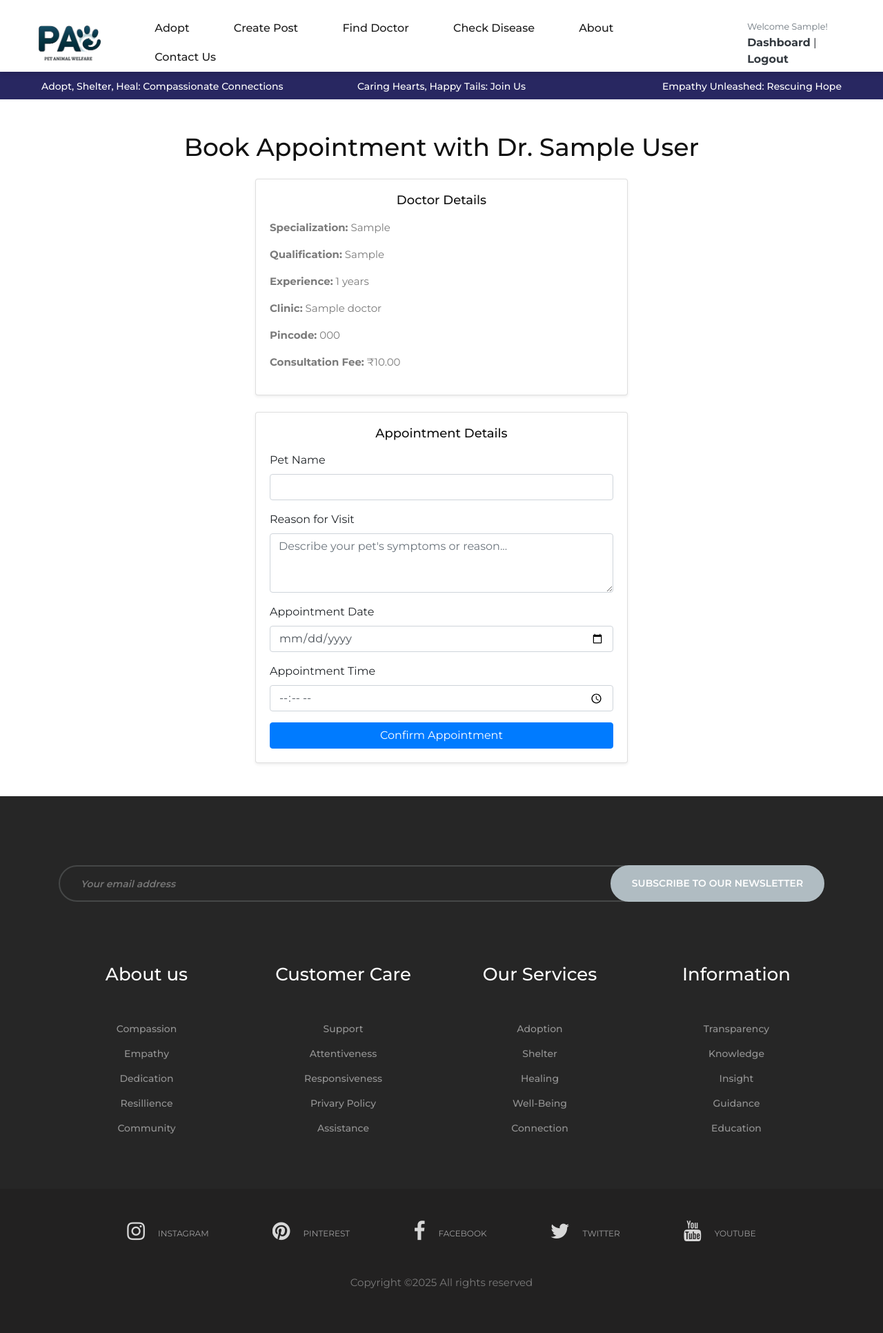
After one commit to aditya-agarwal2003/PetWelfare, a Django app: page /pet_adoption/book-appointment/1/ in a window 1280 px wide. The commit adds this page. Shown: the whole page at 69% size. Run offline with Django 4.2, Linux system fonts and the light colour scheme; a user stored in the database is signed in; tables that the repository leaves empty hold one stand-in row (values such as "Sample post"); style sheets or scripts are compiled from the project's sources; some libraries are stand-ins or nearby versions.

Commit message:
Create book doctor appoinement feature

```diff
--- a/pet_adoption/models.py
+++ b/pet_adoption/models.py
@@ -92,4 +92,4 @@ class Appointment(models.Model):
     created_at = models.DateTimeField(default=timezone.now)
 
     def __str__(self):
-        return f"{self.pet_name} - {self.user.first_name} with Dr. {self.doctor.user.first_name} on {self.date}"
+        return f"{self.pet_name} - {self.user.first_name} with Dr. {self.doctor.account.first_name} on {self.date}"
--- a/pet_adoption/urls.py
+++ b/pet_adoption/urls.py
@@ -7,6 +7,7 @@ urlpatterns = [
     path('contact/', views.contact, name = 'contact'),
     path('create_post/', views.create_post, name = 'create_post'),
     path('find-doctor/', views.find_doctor, name='find_doctor'),
+    path('book-appointment/<int:doctor_id>/', views.book_appointment, name='book_appointment'),
     re_path(r'see_details/(?P<post_id>\d+)/$', views.see_details, name = 'see_details'),
     re_path(r'delete_post/(?P<post_id>\d+)/$', views.delete_post, name = 'delete_post'),
     re_path(r'make_adopt_request/(?P<post_id>\d+)/$', views.make_adopt_request, name = 'make_adopt_request'),
--- a/pet_adoption/views.py
+++ b/pet_adoption/views.py
@@ -2,11 +2,12 @@ from django.shortcuts import render, redirect
 from django.urls import reverse
 from django.contrib.auth.decorators import login_required
 from django.db.models import Q
-from .models import Post, AdoptionRequest, Contact, Doctor
+from .models import Post, AdoptionRequest, Contact, Doctor, Appointment
 from .constants import HEADER_TAGS, HT_SIZE
 from .forms import PetForm, ContactForm
 import random
 from django.contrib import messages
+from django.utils import timezone
 
 
 # Create your views here.
@@ -134,6 +135,7 @@ def delete_adopt_request(request, ad_id):
     return redirect(reverse('see_details', kwargs={'post_id': post_id}))
 
 
+@login_required(login_url='login')
 def find_doctor(request):
     query = request.GET.get('q', '')
     pincode = request.GET.get('pincode', '')
@@ -157,3 +159,36 @@ def find_doctor(request):
         'pincode': pincode,
     }
     return render(request, 'pet_adoption/find_doctor.html', context)
+
+
+@login_required(login_url='login')
+def book_appointment(request, doctor_id):
+    doctor = Doctor.objects.get(pk=doctor_id)
+
+    if request.method == 'POST':
+        pet_name = request.POST.get('pet_name')
+        reason = request.POST.get('reason')
+        date = request.POST.get('date')
+        time = request.POST.get('time')
+
+        # Basic validation
+        if not (pet_name and reason and date and time):
+            messages.error(request, "All fields are required.")
+        else:
+            Appointment.objects.create(
+                user=request.user,
+                doctor=doctor,
+                pet_name=pet_name,
+                reason=reason,
+                date=date,
+                time=time,
+                status='pending',
+                created_at=timezone.now()
+            )
+            messages.success(request, "Appointment booked successfully!")
+            return redirect('dashboard')
+
+    context = {
+        'doctor': doctor,
+    }
+    return render(request, 'pet_adoption/book_appointment.html', context)
--- /dev/null
+++ b/templates/pet_adoption/book_appointment.html
@@ -0,0 +1,56 @@
+{% extends '_layout.html' %}
+{% block content %}
+<div class="container py-5">
+  <h2 class="mb-4 text-center">Book Appointment with Dr. {{ doctor.account.first_name }} {{ doctor.account.last_name }}</h2>
+
+  {% include 'includes/alerts.html' %}
+
+  <div class="row justify-content-center">
+    <div class="col-md-6">
+
+      <!-- Doctor Info Card -->
+      <div class="card shadow-sm mb-4">
+        <div class="card-body">
+          <h5 class="card-title text-center mb-3">Doctor Details</h5>
+          <p><strong>Specialization:</strong> {{ doctor.specialization }}</p>
+          <p><strong>Qualification:</strong> {{ doctor.qualification }}</p>
+          <p><strong>Experience:</strong> {{ doctor.experience }} years</p>
+          <p><strong>Clinic:</strong> {{ doctor.clinic_name|default:"N/A" }}</p>
+          <p><strong>Pincode:</strong> {{ doctor.pincode }}</p>
+          <p><strong>Consultation Fee:</strong> ₹{{ doctor.consultation_fee }}</p>
+        </div>
+      </div>
+
+      <!-- Appointment Form -->
+      <div class="card shadow-sm">
+        <div class="card-body">
+          <h5 class="card-title text-center mb-3">Appointment Details</h5>
+          <form method="POST">
+            {% csrf_token %}
+            <div class="mb-3">
+              <label for="pet_name" class="form-label">Pet Name</label>
+              <input type="text" name="pet_name" id="pet_name" class="form-control" required>
+            </div>
+            <div class="mb-3">
+              <label for="reason" class="form-label">Reason for Visit</label>
+              <textarea name="reason" id="reason" class="form-control" rows="3" placeholder="Describe your pet's symptoms or reason..." required></textarea>
+            </div>
+            <div class="mb-3">
+              <label for="date" class="form-label">Appointment Date</label>
+              <input type="date" name="date" id="date" class="form-control" required>
+            </div>
+            <div class="mb-3">
+              <label for="time" class="form-label">Appointment Time</label>
+              <input type="time" name="time" id="time" class="form-control" required>
+            </div>
+            <div class="text-center">
+              <button type="submit" class="btn btn-primary w-100">Confirm Appointment</button>
+            </div>
+          </form>
+        </div>
+      </div>
+
+    </div>
+  </div>
+</div>
+{% endblock %}
--- a/templates/pet_adoption/find_doctor.html
+++ b/templates/pet_adoption/find_doctor.html
@@ -27,7 +27,7 @@
               <p><strong>Clinic:</strong> {{ doctor.clinic_name|default:"N/A" }}</p>
               <p><strong>Pincode:</strong> {{ doctor.pincode }}</p>
               <p><strong>Consultation Fee:</strong> ₹{{ doctor.consultation_fee }}</p>
-              <a href="" class="btn btn-outline-primary btn-sm w-100">Book Appointment</a>
+              <a href="{% url 'book_appointment' doctor.id %}" class="btn btn-outline-primary btn-sm w-100">Book Appointment</a>
             </div>
           </div>
         </div>
```
Also changed, not shown: pet_adoption/admin.py (+36 -1 lines).
